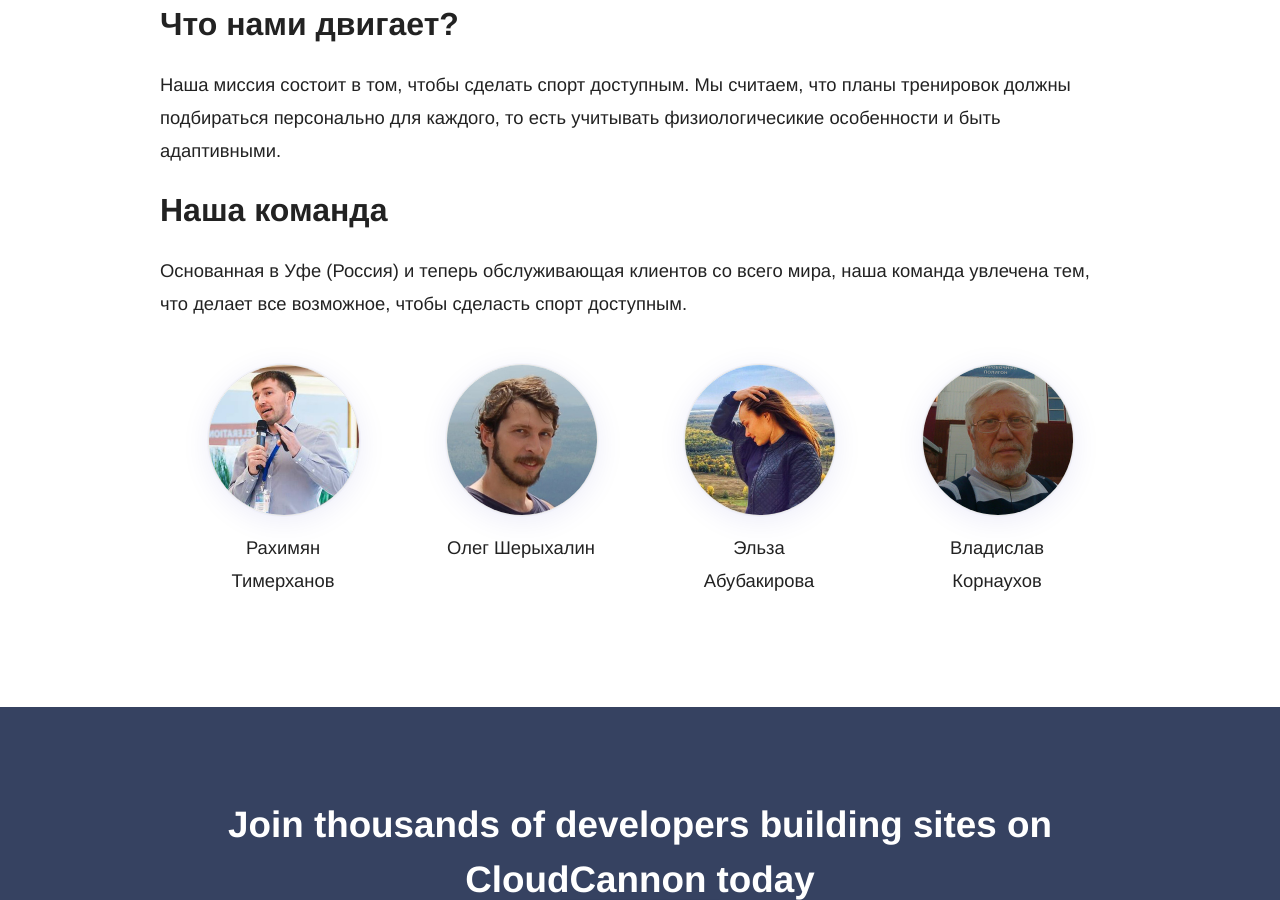
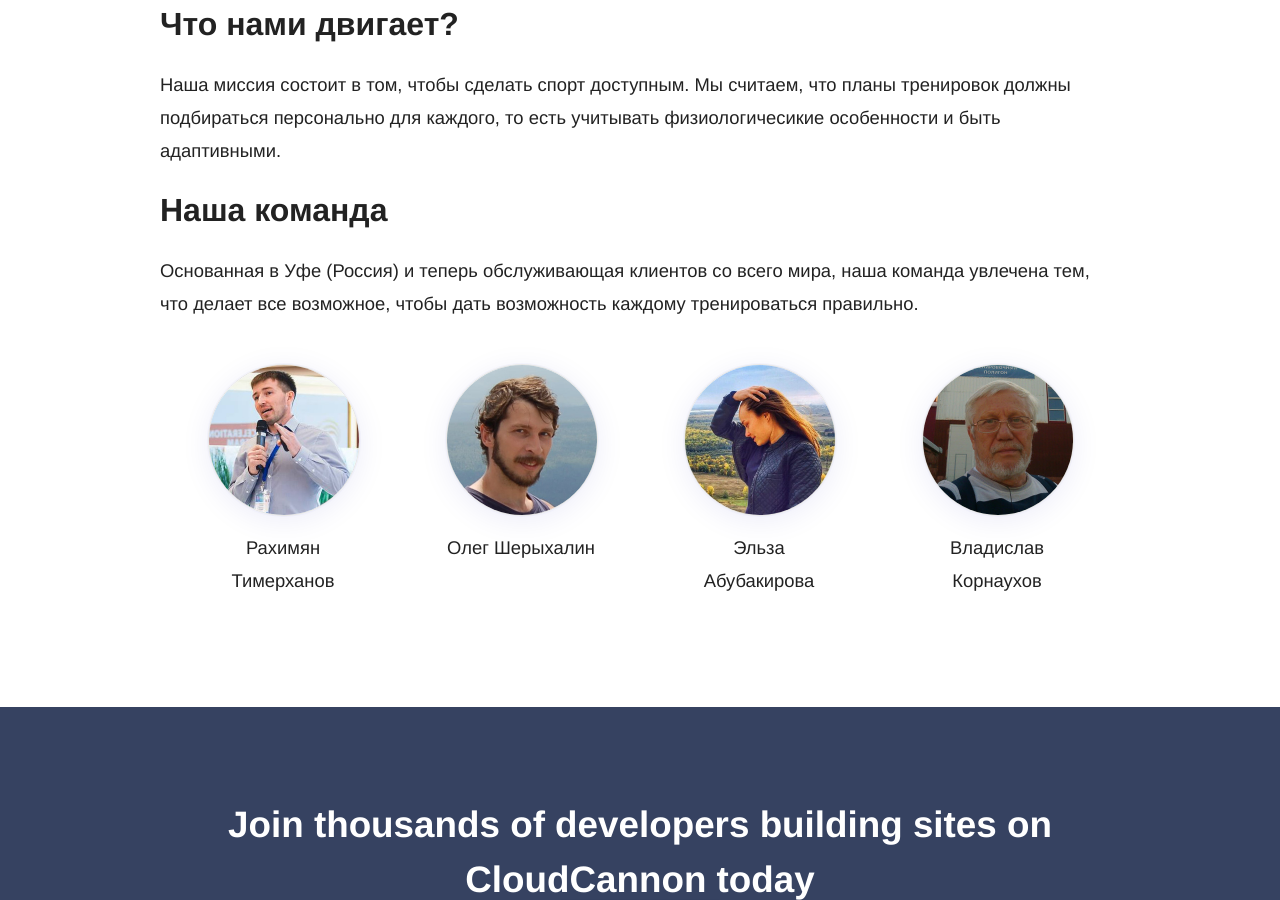
Before and after one commit to RakhimyanTim/adroholic.github.io, a Jekyll site: the page built from pages/about.html, in a window 1280 px wide and 900 px high, scrolled down 320 px. Built offline with Jekyll 4.4.1, drawn with Linux system fonts in a browser that asks for light colours; some web fonts are replaced.

Commit message:
Update about.html

```diff
--- a/pages/about.html
+++ b/pages/about.html
@@ -11,7 +11,7 @@ permalink: /about/
 	<p>Наша миссия состоит в том, чтобы сделать спорт доступным. Мы считаем, что планы тренировок должны подбираться персонально для каждого, то есть учитывать физиологичесикие особенности и быть адаптивными.</p>
 
 	<h2>Наша команда</h2>
-	<p>Основанная в Уфе (Россия) и теперь обслуживающая клиентов со всего мира, наша команда увлечена тем, что делает все возможное, чтобы сделасть спорт доступным.</p>
+	<p>Основанная в Уфе (Россия) и теперь обслуживающая клиентов со всего мира, наша команда увлечена тем, что делает все возможное, чтобы дать возможность каждому тренироваться правильно.</p>
 
 	<ul class="mugs">
 		{% for person_obj in site.data.authors %}
```
